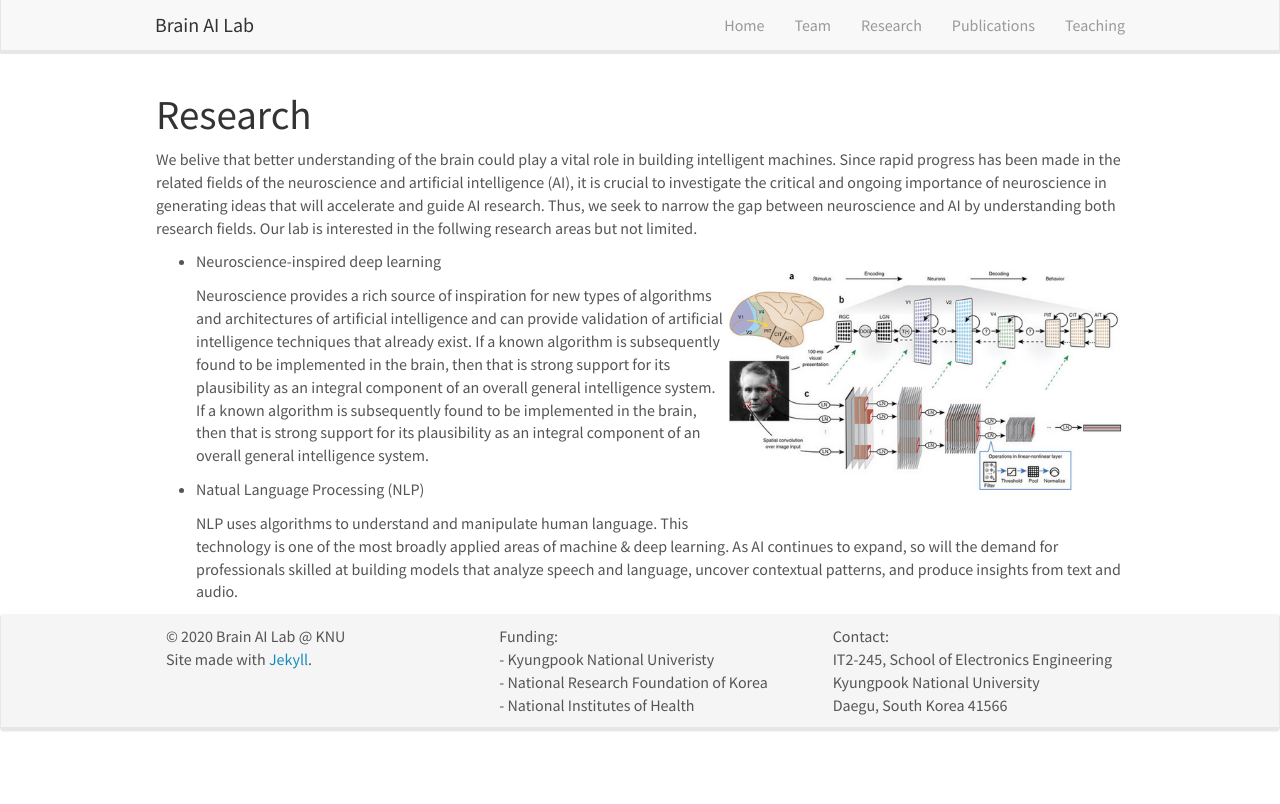
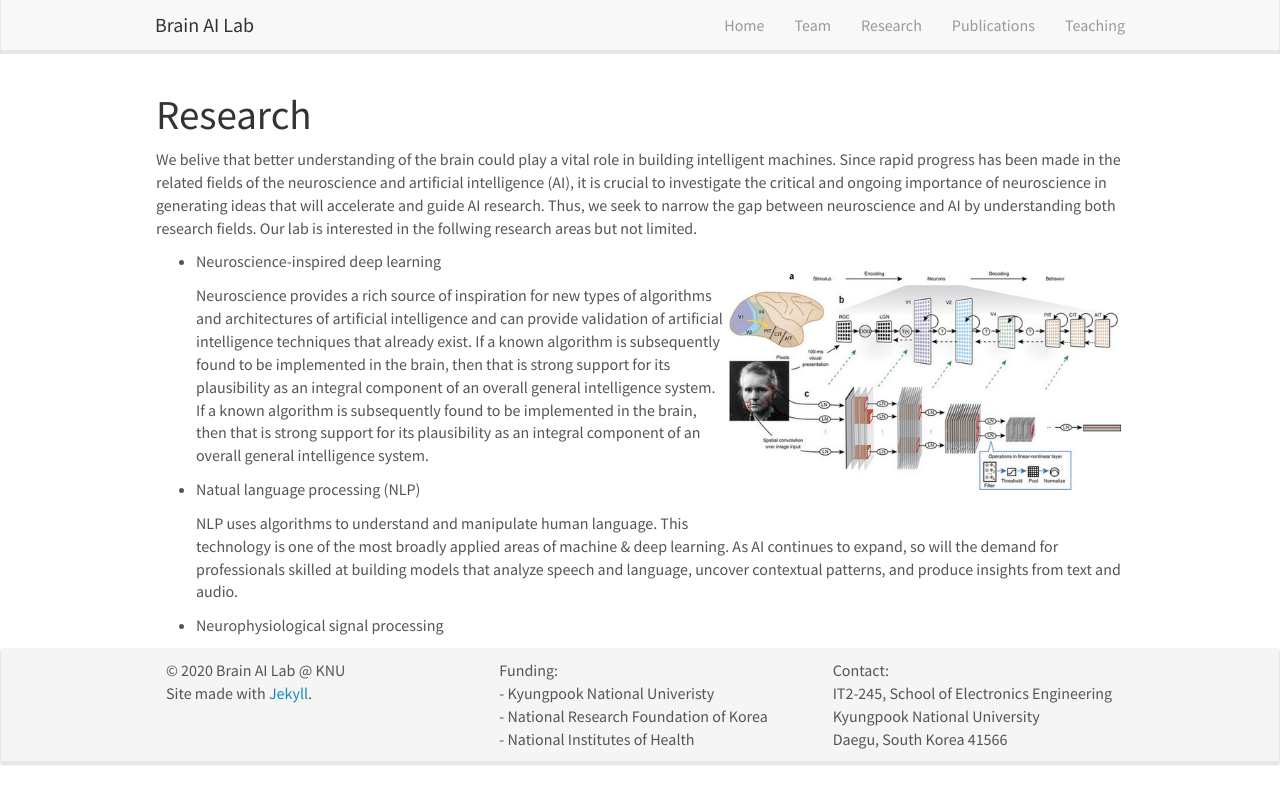
Before and after one commit to KNU-BrainAI/knu-brainai.github.io, a Jekyll site: the page built from _pages/research.md, in a window 1280 px wide. Shown: the top 804 px of the page. Built offline with Jekyll 4.4.1, drawn with Linux system fonts in a browser that asks for light colours; nearby versions of some CDN libraries.

Commit message:
Update research.md

```diff
--- a/_pages/research.md
+++ b/_pages/research.md
@@ -14,6 +14,8 @@ We belive that better understanding of the brain could play a vital role in buil
 
   Neuroscience provides a rich source of inspiration for new types of algorithms and architectures of artificial intelligence and can provide validation of   artificial intelligence techniques that already exist. If a known algorithm is subsequently found to be implemented in the brain, then that is strong support for its plausibility as an integral component of an overall general intelligence system. If a known algorithm is subsequently found to be implemented in the brain, then that is strong support for its plausibility as an integral component of an overall general intelligence system.
 
-- Natual Language Processing (NLP)
+- Natual language processing (NLP)
 
   NLP uses algorithms to understand and manipulate human language. This technology is one of the most broadly applied areas of machine & deep learning. As AI continues to expand, so will the demand for professionals skilled at building models that analyze speech and language, uncover contextual patterns, and produce insights from text and audio.
+
+ - Neurophysiological signal processing
```
